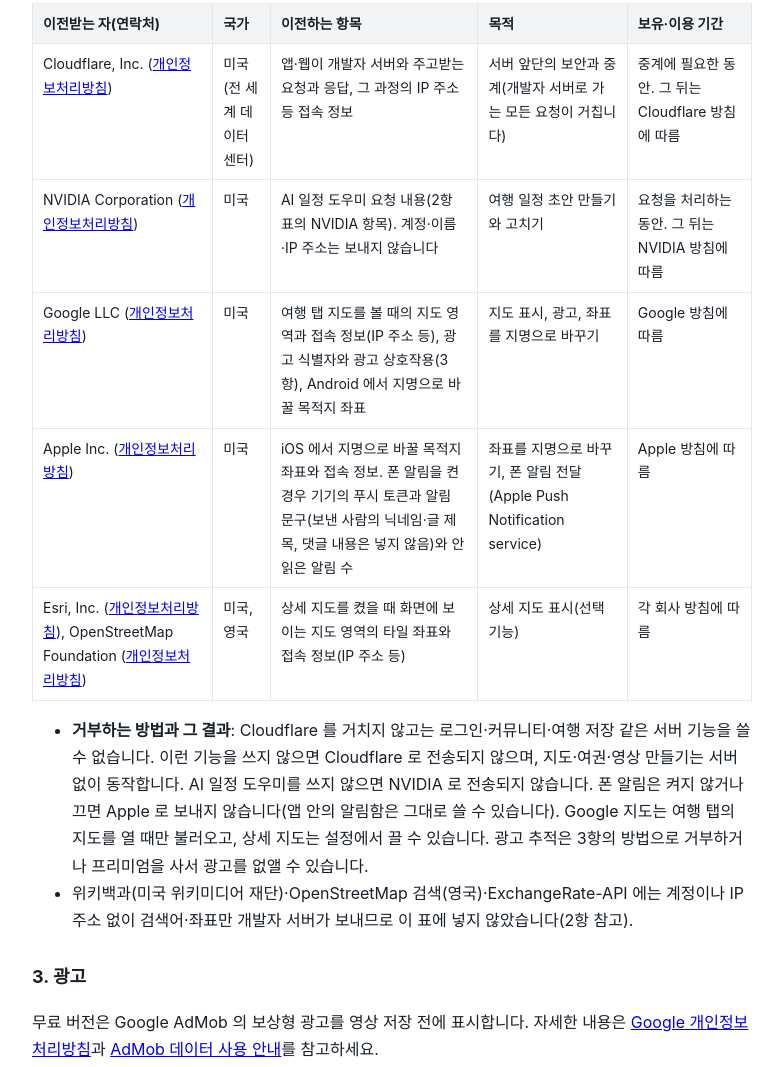
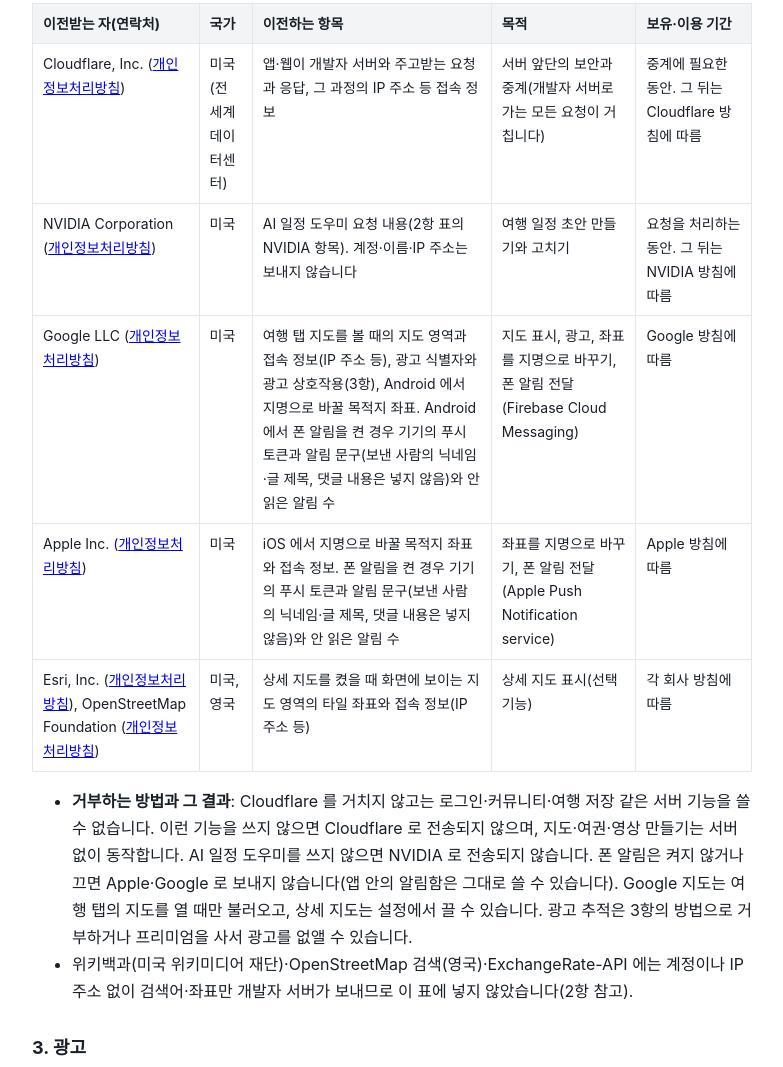
Before and after one commit to LeeHueeng/phototravelmap-site, a plain HTML site: page privacy.html in a window 1280 px wide. Shown: the part 5152-6219 px from the top of the page, without its empty margins (248-1031 px from the left). Drawn offline with Linux system fonts and the light colour scheme.

Commit message:
feat: 방침에 안드로이드 폰 알림(FCM) · 커뮤니티 웹 조립 갱신
Co-Authored-By: Claude Opus 5.5 <noreply@anthropic.com>

```diff
--- a/privacy.html
+++ b/privacy.html
@@ -69,12 +69,12 @@
 <tr><th>이전받는 자(연락처)</th><th>국가</th><th>이전하는 항목</th><th>목적</th><th>보유·이용 기간</th></tr>
 <tr><td>Cloudflare, Inc. (<a href="https://www.cloudflare.com/privacypolicy/">개인정보처리방침</a>)</td><td>미국(전 세계 데이터센터)</td><td>앱·웹이 개발자 서버와 주고받는 요청과 응답, 그 과정의 IP 주소 등 접속 정보</td><td>서버 앞단의 보안과 중계(개발자 서버로 가는 모든 요청이 거칩니다)</td><td>중계에 필요한 동안. 그 뒤는 Cloudflare 방침에 따름</td></tr>
 <tr><td>NVIDIA Corporation (<a href="https://www.nvidia.com/en-us/about-nvidia/privacy-policy/">개인정보처리방침</a>)</td><td>미국</td><td>AI 일정 도우미 요청 내용(2항 표의 NVIDIA 항목). 계정·이름·IP 주소는 보내지 않습니다</td><td>여행 일정 초안 만들기와 고치기</td><td>요청을 처리하는 동안. 그 뒤는 NVIDIA 방침에 따름</td></tr>
-<tr><td>Google LLC (<a href="https://policies.google.com/privacy">개인정보처리방침</a>)</td><td>미국</td><td>여행 탭 지도를 볼 때의 지도 영역과 접속 정보(IP 주소 등), 광고 식별자와 광고 상호작용(3항), Android 에서 지명으로 바꿀 목적지 좌표</td><td>지도 표시, 광고, 좌표를 지명으로 바꾸기</td><td>Google 방침에 따름</td></tr>
+<tr><td>Google LLC (<a href="https://policies.google.com/privacy">개인정보처리방침</a>)</td><td>미국</td><td>여행 탭 지도를 볼 때의 지도 영역과 접속 정보(IP 주소 등), 광고 식별자와 광고 상호작용(3항), Android 에서 지명으로 바꿀 목적지 좌표. Android 에서 폰 알림을 켠 경우 기기의 푸시 토큰과 알림 문구(보낸 사람의 닉네임·글 제목, 댓글 내용은 넣지 않음)와 안 읽은 알림 수</td><td>지도 표시, 광고, 좌표를 지명으로 바꾸기, 폰 알림 전달(Firebase Cloud Messaging)</td><td>Google 방침에 따름</td></tr>
 <tr><td>Apple Inc. (<a href="https://www.apple.com/legal/privacy/">개인정보처리방침</a>)</td><td>미국</td><td>iOS 에서 지명으로 바꿀 목적지 좌표와 접속 정보. 폰 알림을 켠 경우 기기의 푸시 토큰과 알림 문구(보낸 사람의 닉네임·글 제목, 댓글 내용은 넣지 않음)와 안 읽은 알림 수</td><td>좌표를 지명으로 바꾸기, 폰 알림 전달(Apple Push Notification service)</td><td>Apple 방침에 따름</td></tr>
 <tr><td>Esri, Inc. (<a href="https://www.esri.com/en-us/privacy/overview">개인정보처리방침</a>), OpenStreetMap Foundation (<a href="https://osmfoundation.org/wiki/Privacy_Policy">개인정보처리방침</a>)</td><td>미국, 영국</td><td>상세 지도를 켰을 때 화면에 보이는 지도 영역의 타일 좌표와 접속 정보(IP 주소 등)</td><td>상세 지도 표시(선택 기능)</td><td>각 회사 방침에 따름</td></tr>
 </table>
 <ul>
-<li><b>거부하는 방법과 그 결과</b>: Cloudflare 를 거치지 않고는 로그인·커뮤니티·여행 저장 같은 서버 기능을 쓸 수 없습니다. 이런 기능을 쓰지 않으면 Cloudflare 로 전송되지 않으며, 지도·여권·영상 만들기는 서버 없이 동작합니다. AI 일정 도우미를 쓰지 않으면 NVIDIA 로 전송되지 않습니다. 폰 알림은 켜지 않거나 끄면 Apple 로 보내지 않습니다(앱 안의 알림함은 그대로 쓸 수 있습니다). Google 지도는 여행 탭의 지도를 열 때만 불러오고, 상세 지도는 설정에서 끌 수 있습니다. 광고 추적은 3항의 방법으로 거부하거나 프리미엄을 사서 광고를 없앨 수 있습니다.</li>
+<li><b>거부하는 방법과 그 결과</b>: Cloudflare 를 거치지 않고는 로그인·커뮤니티·여행 저장 같은 서버 기능을 쓸 수 없습니다. 이런 기능을 쓰지 않으면 Cloudflare 로 전송되지 않으며, 지도·여권·영상 만들기는 서버 없이 동작합니다. AI 일정 도우미를 쓰지 않으면 NVIDIA 로 전송되지 않습니다. 폰 알림은 켜지 않거나 끄면 Apple·Google 로 보내지 않습니다(앱 안의 알림함은 그대로 쓸 수 있습니다). Google 지도는 여행 탭의 지도를 열 때만 불러오고, 상세 지도는 설정에서 끌 수 있습니다. 광고 추적은 3항의 방법으로 거부하거나 프리미엄을 사서 광고를 없앨 수 있습니다.</li>
 <li>위키백과(미국 위키미디어 재단)·OpenStreetMap 검색(영국)·ExchangeRate-API 에는 계정이나 IP 주소 없이 검색어·좌표만 개발자 서버가 보내므로 이 표에 넣지 않았습니다(2항 참고).</li>
 </ul>
 
```
Also changed, not shown: community/community.js (+4 -4 lines), community/index.html (+1 -1 lines).
